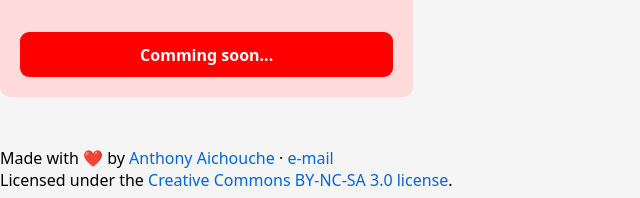
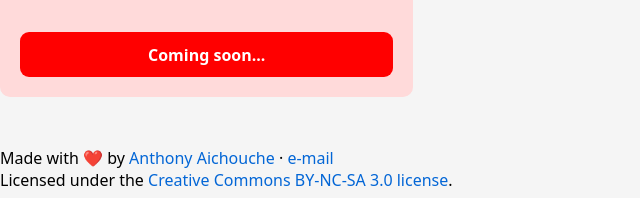
Before and after one commit to devUitleg/website, a plain HTML site: page index.html in a window 1280 px wide. Shown: the part 1191-1389 px from the top of the page, 0-640 px from the left. Drawn offline with Linux system fonts and the light colour scheme; no server answers.

Commit message:
Update index.html

```diff
--- a/index.html
+++ b/index.html
@@ -113,7 +113,7 @@
                 </p>
                 <a href=" #">
                     <button class="progress">
-                        <span>Comming soon...</span>
+                        <span>Coming soon...</span>
                     </button>
                 </a>
             </article>
```
